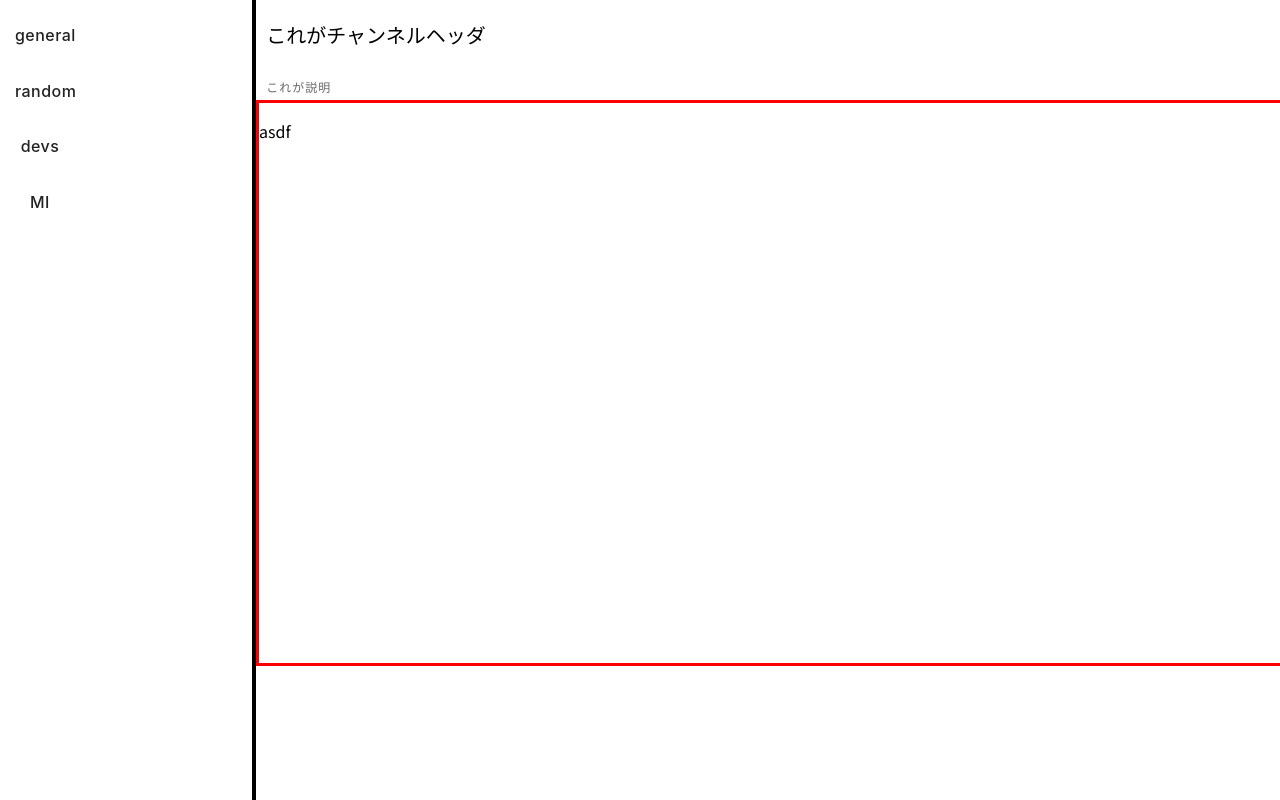
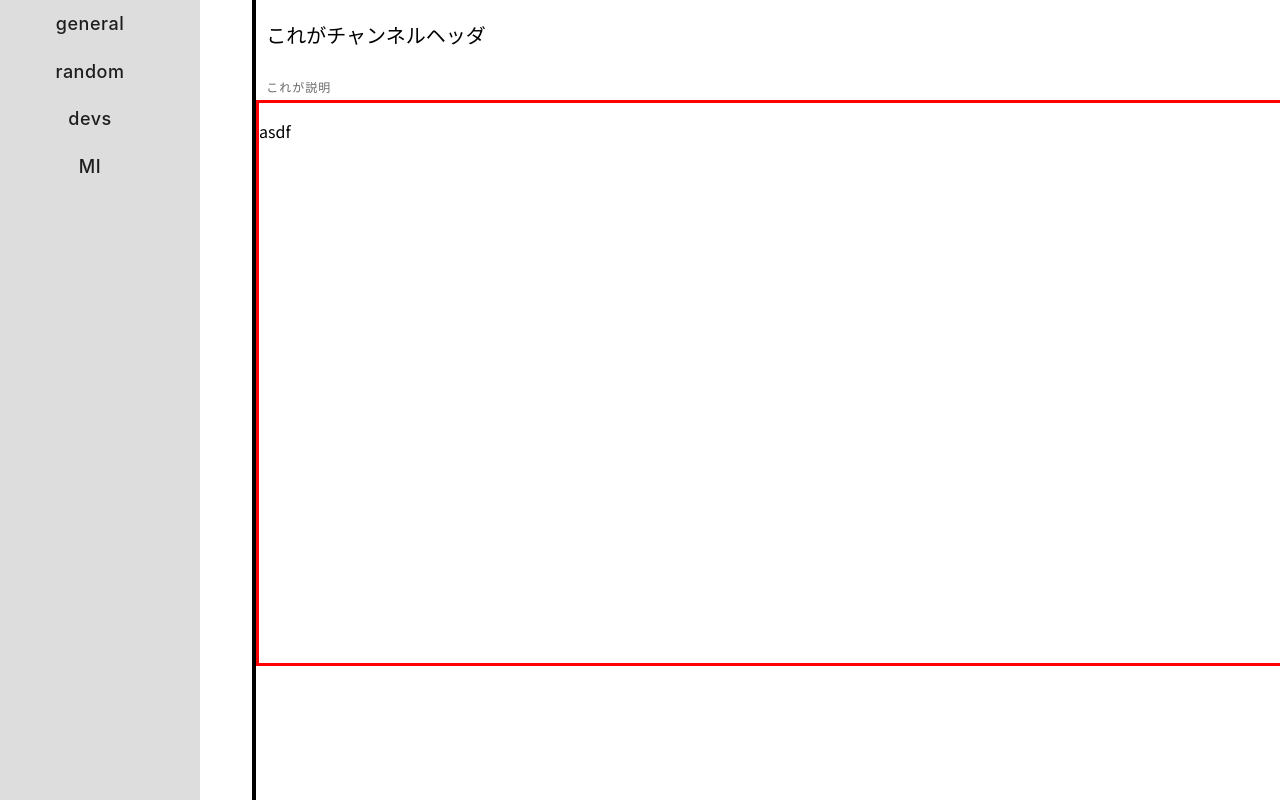
Before and after one commit to girakdev/Girack, a Next.js app: page / in a window 1280 px wide. Built offline with nearby package versions, Linux system fonts and the light colour scheme; no server answers.

Commit message:
スタイルの出力方法の変更

```diff
--- a/components/Cbar.js
+++ b/components/Cbar.js
@@ -1,19 +1,23 @@
 import React from 'react';
 import ReactDOM from 'react-dom';
-import { createMuiTheme, withStyles, makeStyles, ThemeProvider } from '@material-ui/core/styles';
+import { withStyles, makeStyles, ThemeProvider } from '@material-ui/core/styles';
 import { Grid, Button } from '@material-ui/core';
 import Link from 'next/link';
 
 //ボタン用のスタイル
-const BootstrapButton = withStyles({
+const BsButton = withStyles({
     root: {
       boxShadow: 'none',
       textTransform: 'none',
-      fontSize: 16,
-      padding: '6px',
+      fontSize: 18,
+      paddingTop: '3px',
+      paddingBottom: '3px',
+      marginLeft: 0,
       border: '1px solid rgba(0,0,0,0)',
-      lineHeight: 0.6,
-      width: "100%",
+      BorderRadiusTopright: "10ch",
+      BorderRadiusBottomRight: "10ch",
+      lineHeight: 0.2,
+      width: "90%",
       fontFamily: [
         '-apple-system',
         'BlinkMacSystemFont',
@@ -27,8 +31,8 @@ const BootstrapButton = withStyles({
         '"Segoe UI Symbol"',
       ].join(','),
       '&:hover': {
-        backgroundColor: '#e6ccff',
-        borderColor: '#f7e6ff',
+        backgroundColor: '#e6f7ff',
+        borderColor: '#e6f7ff',
         boxShadow: 'none',
       },
       '&:active': {
@@ -55,11 +59,11 @@ const drawer = (
     <>
     {/*この↓のチャンネルの部分はサーバーより受け取る*/}
     {["general", "random", "devs", "MI"].map((text, index) => (
-        <Grid item>
-            <Link href={"?="+{text}}>
-            <BootstrapButton varient="contained" key={text}>
+        <Grid item style={{width:"100%", margin:0}} key={text}>
+            <Link href={"?=" + text}>
+            <BsButton>
                 <p>{text}</p>
-            </BootstrapButton>
+            </BsButton>
             </Link>
         </Grid>
     ))}
@@ -71,8 +75,10 @@ export default function chatWin() {
     const classes = useStyles();
     return (
 <>
-<Grid container direction="column" justify="flex-start" alignItems="flex-start">
-
+<Grid
+ container direction="column"
+ justify="flex-start"
+ alignItems="flex-start">
 {drawer}
 </Grid>
 
--- a/components/chatW.js
+++ b/components/chatW.js
@@ -1,7 +1,7 @@
 import React from 'react';
 import ReactDOM from 'react-dom';
 import { createStyles, makeStyles } from '@material-ui/core/styles';
-import { Container, Button, Typography } from '@material-ui/core';
+import { Typography } from '@material-ui/core';
 
 const layoutStyle = {
     border: '1px solid #DDD',
--- a/pages/index.js
+++ b/pages/index.js
@@ -5,7 +5,29 @@ import Chatw from "../components/chatW.js";
 import InsertS from "../styles/style.js";
 import { makeStyles } from '@material-ui/core/styles';
 import io from 'socket.io-client';
-import CbarALT from "../components/CbarALT.js";
+
+const forBar =  {
+    height: "100%",
+    width: "20%",
+    maxWidth : "200px",
+    position: "absolute",
+    left: 0,
+    top: 0,
+    backgroundColor: "#DDD",
+
+}
+
+
+const forWindow = {
+  height: "100%",
+  width: "80%",
+  position: "absolute",
+  right: 0,
+  top: 0,
+  borderLeft: "solid 4px #000",
+  padding: 0,
+  margin: 0
+}
 
 export default function Blog() {
   //通信するためのSocket
@@ -21,8 +43,10 @@ export default function Blog() {
   return (
 <>
     <InsertS />
-        <Cbar className="forBar" />
-    <div className="forWin">
+    <div style={forBar}>
+        <Cbar />
+    </div>
+    <div style={forWindow}>
         <Chatw />
     </div>
 </>
--- a/styles/style.js
+++ b/styles/style.js
@@ -33,13 +33,7 @@ body
     position: absolute;
     left: 0;
     top: 0;
-    background-color: #DDD;
-}
-
-.btStyle
-{
-    width: 100%;
-    border: solid #DDD 2pc;
+    background-color: #EFEFEF;
 }
 
 `}</style>
```
